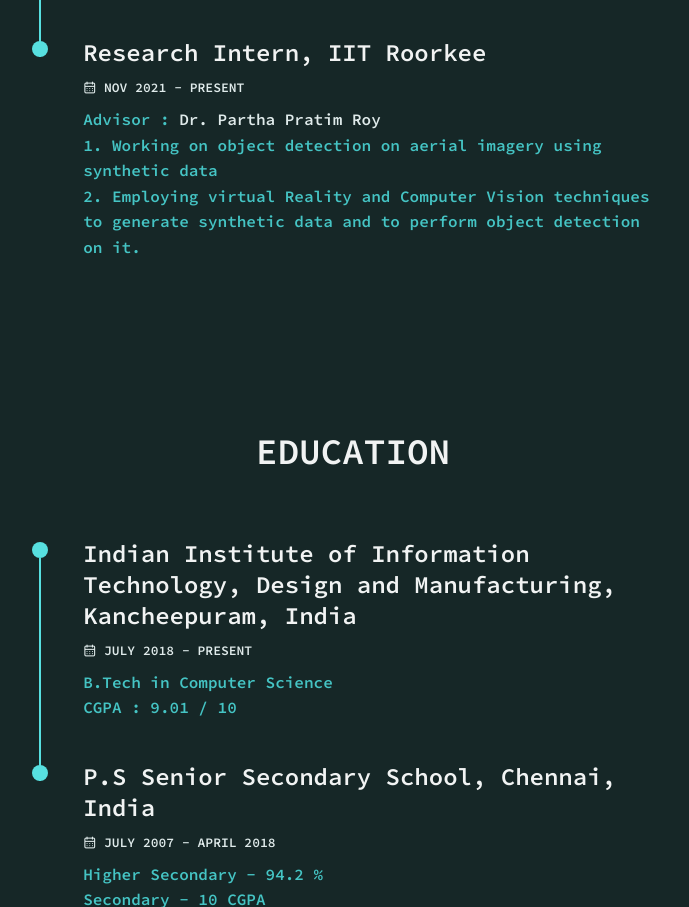
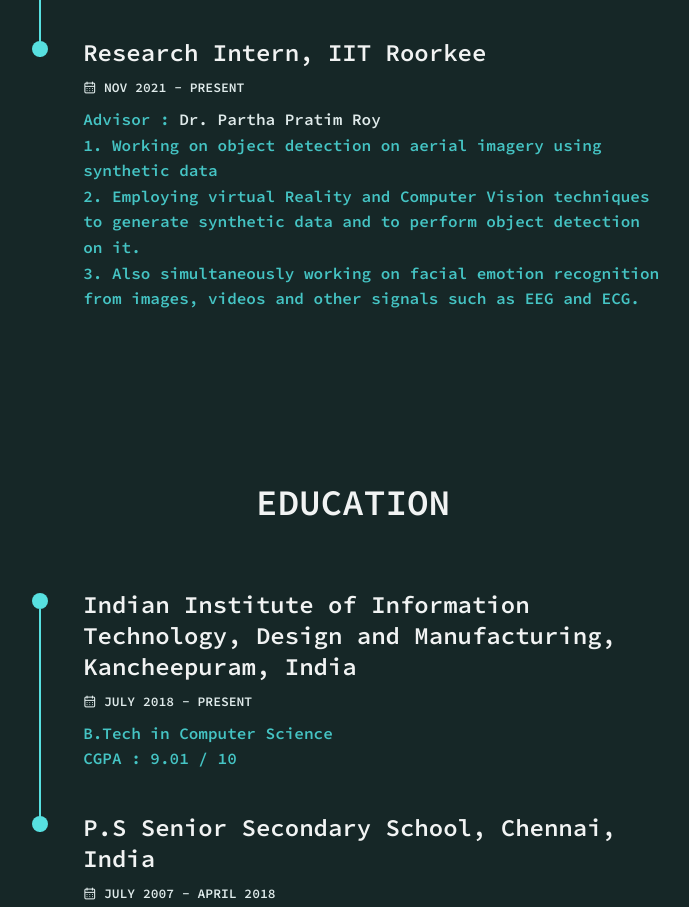
Before and after one commit to Bavesh-B/Bavesh-B.github.io, a plain HTML site: page index.html in a window 1280 px wide. Shown: the part 2329-3236 px from the top of the page, without its empty margins (287-976 px from the left). Drawn offline with nearby package versions, Linux system fonts and the light colour scheme; no server answers.

Commit message:
Update Experience

```diff
--- a/index.html
+++ b/index.html
@@ -215,7 +215,7 @@
                           <i class="uil uil-calendar-alt"></i>
                           NOV 2021 - PRESENT
                       </div>
-                      <p class="experience_description">Advisor : <a href="https://www.iitr.ac.in/~CSE/Partha_Pratim_Roy" target="_blank" class="project_button"> Dr. Partha Pratim Roy </a> <br>1. Working on object detection on aerial imagery using synthetic data <br>2. Employing virtual Reality and Computer Vision techniques to generate synthetic data and to perform object detection on it.</p> <br><br>
+                      <p class="experience_description">Advisor : <a href="https://www.iitr.ac.in/~CSE/Partha_Pratim_Roy" target="_blank" class="project_button"> Dr. Partha Pratim Roy </a> <br>1. Working on object detection on aerial imagery using synthetic data <br>2. Employing virtual Reality and Computer Vision techniques to generate synthetic data and to perform object detection on it. <br>3. Also simultaneously working on facial emotion recognition from images, videos and other signals such as EEG and ECG. </p> <br><br>
                     </div>
                   </div>
 
```
Also changed, not shown: 1 other file.
